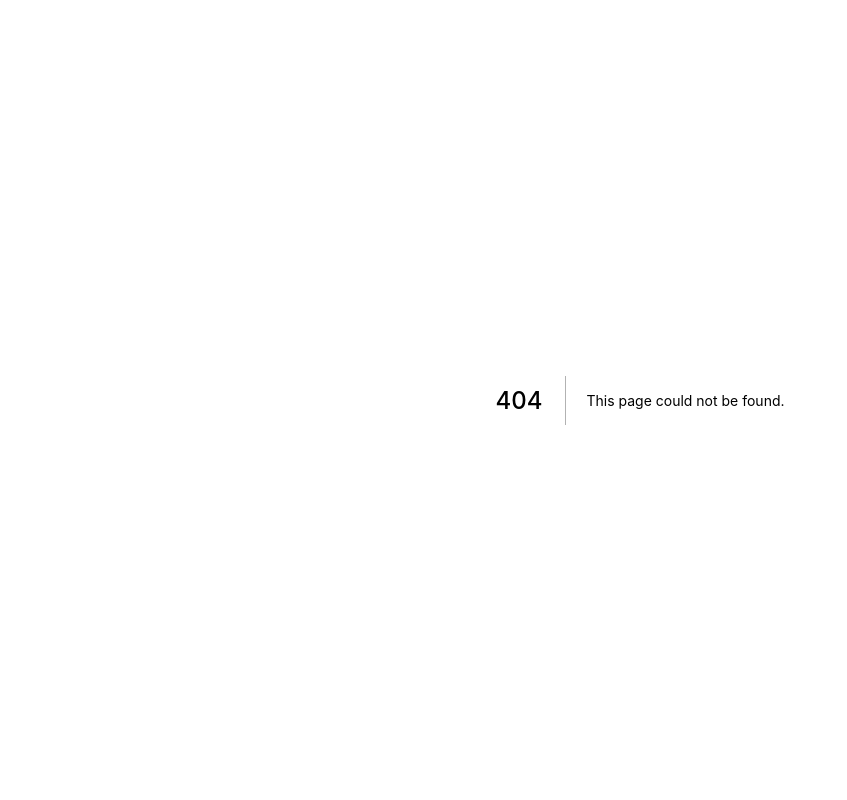
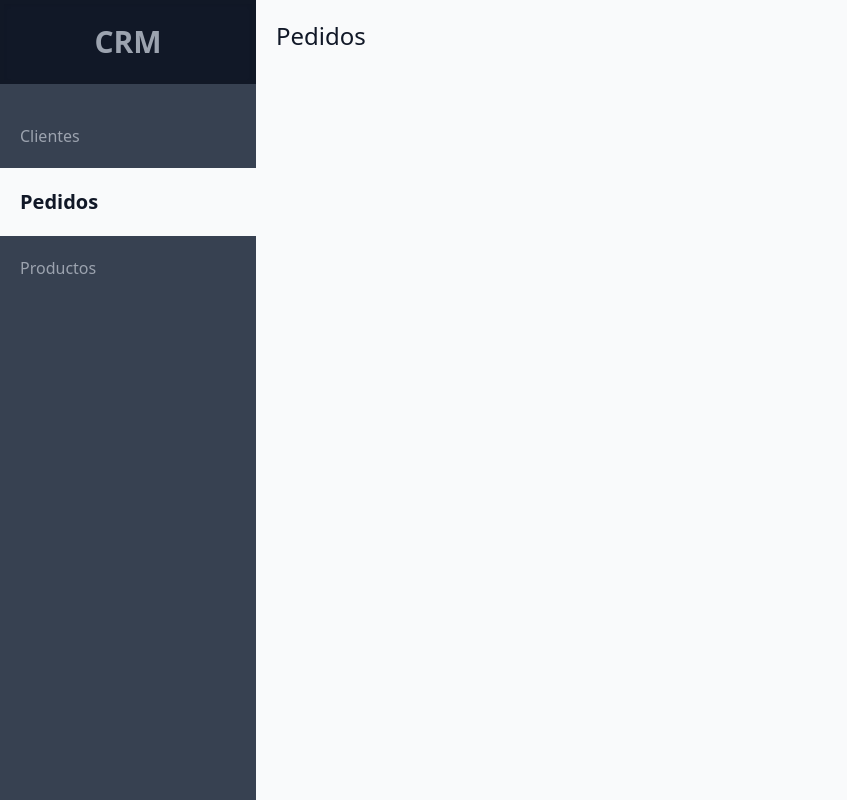
Before and after one commit to furbox/crm-graphql, a Next.js app in the folder crm-cliente/: page /pedidos in a window 1280 px wide. Before the commit this address had no page. Shown: the whole page, without its empty margins (0-847 px from the left). Built offline with nearby package versions, Linux system fonts and the light colour scheme.

Commit message:
Routing pages tailwindcss

```diff
--- a/crm-cliente/components/Layout.js
+++ b/crm-cliente/components/Layout.js
@@ -1,10 +1,37 @@
-import React from 'react'
+import React from 'react';
+import Head from 'next/head';
+import Sidebar from './Sidebar';
+import { useRouter } from 'next/router';
 
 const Layout = ({ children }) => {
+    //routing de next
+    const router = useRouter();
     return (
         <>
-            <h1>Desde Layout</h1>
-            {children}
+            <Head>
+                <title>CRM - Administracion de Clientes</title>
+                <link rel="stylesheet" href="https://cdnjs.cloudflare.com/ajax/libs/normalize/8.0.1/normalize.min.css" />
+                <link href="https://unpkg.com/tailwindcss@^2/dist/tailwind.min.css" rel="stylesheet" />
+            </Head>
+
+            {router.pathname === "/login" || router.pathname === "/register" ? (
+                <div className="bg-gray-900 min-h-screen flex flex-col justify-center">
+                    <div>
+                        {children}
+                    </div>
+                </div>
+            ) : (
+                <div className="bg-gray-50 min-h-screen">
+                    <div className="flex min-h-screen">
+                        <Sidebar />
+                        <main className="sm:w-3/4 xl:w-4/5 sm:min-h-screen p-5">
+                            {children}
+                        </main>
+                    </div>
+                </div>
+            )}
+
+
         </>
     )
 }
--- /dev/null
+++ b/crm-cliente/components/Sidebar.js
@@ -0,0 +1,34 @@
+import React from 'react';
+import Link from 'next/link';
+import { useRouter } from 'next/router';
+
+const Sidebar = () => {
+    //routing de next
+    const router = useRouter();
+    return (
+        <aside className="bg-gray-700 sm:w-1/4 xl:w-1/5 sm:min-h-screen">
+            <div className="bg-gray-900 w-1/1 border-4 border-gray-900 p-5 border-opacity-25 shadow-inner">
+                <p className="text-gray-400 text-3xl font-black text-center">CRM</p>
+            </div>
+            <nav className="mt-5 list-none">
+                <li className={router.pathname === "/" ? "bg-gray-50 font-bold text-xl text-gray-900" : "text-gray-400"}>
+                    <Link href="/">
+                        <a className="p-5 w1/1 block hover:bg-gray-50 hover:text-gray-900">Clientes</a>
+                    </Link>
+                </li>
+                <li className={router.pathname === "/pedidos" ? "bg-gray-50 font-bold text-xl text-gray-900" : "text-gray-400"}>
+                    <Link href="/pedidos">
+                        <a className="p-5 w1/1 block hover:bg-gray-50 hover:text-gray-900">Pedidos</a>
+                    </Link>
+                </li>
+                <li className={router.pathname === "/productos" ? "bg-gray-50 font-bold text-xl text-gray-900" : "text-gray-400"}>
+                    <Link href="/productos">
+                        <a className="p-5 w1/1 block hover:bg-gray-50 hover:text-gray-900">Productos</a>
+                    </Link>
+                </li>
+            </nav>
+        </aside>
+    )
+}
+
+export default Sidebar
--- a/crm-cliente/pages/index.js
+++ b/crm-cliente/pages/index.js
@@ -3,7 +3,7 @@
 const Index = () => (
   <div>
     <Layout>
-      <h2>Desde Index</h2>
+      <h1 className="text-2xl text-gray-900 font-light">Clientes</h1>
     </Layout>
   </div>
 )
--- /dev/null
+++ b/crm-cliente/pages/pedidos.jsx
@@ -0,0 +1,11 @@
+import Layout from '../components/Layout';
+
+const Pedidos = () => (
+  <div>
+    <Layout>
+    <h1 className="text-2xl text-gray-900 font-light">Pedidos</h1>
+    </Layout>
+  </div>
+)
+
+export default Pedidos;
```
Also changed, not shown: crm-cliente/pages/login.jsx (added, +11 -0 lines), crm-cliente/pages/nosotros.jsx (deleted, +0 -11 lines), crm-cliente/pages/productos.jsx (added, +11 -0 lines), crm-cliente/pages/register.jsx (added, +11 -0 lines).
